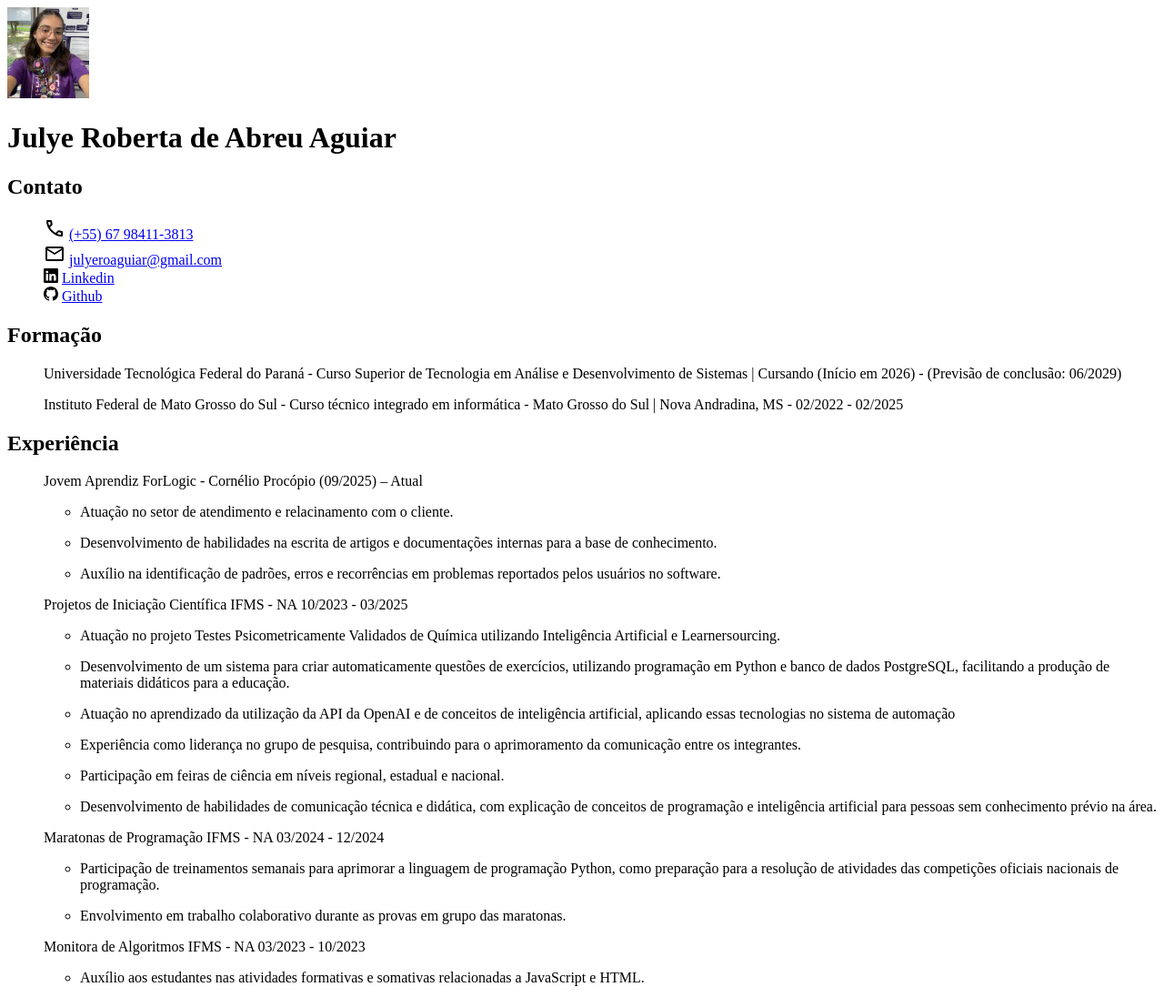
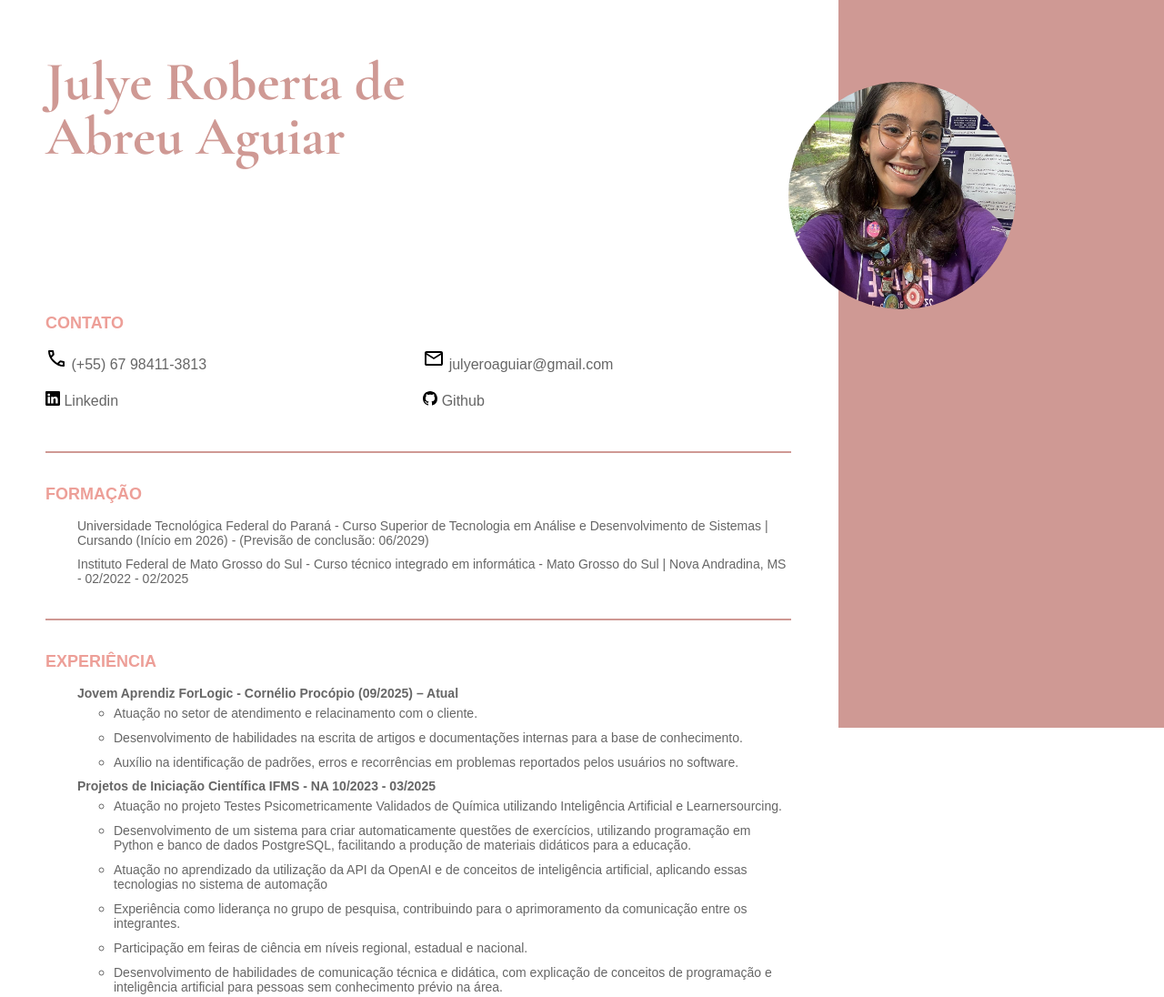
Before and after one commit to JulyeAguiar/curriculoFrontEnd, a plain HTML site: page index.html in a window 1280 px wide. Shown: the top 1096 px of the page at 91% size. Drawn offline with nearby package versions, Linux system fonts and the light colour scheme.

Commit message:
Atualizando o html

```diff
--- a/index.html
+++ b/index.html
@@ -5,12 +5,18 @@
     <meta charset="UTF-8">
     <meta name="viewport" content="width=device-width, initial-scale=1.0">
     <title>Curriculo Julye</title>
+    <link rel="stylesheet" href="style.css" />
+    <link rel="preconnect" href="https://fonts.googleapis.com">
+    <link rel="preconnect" href="https://fonts.gstatic.com" crossorigin>
+    <link
+        href="https://fonts.googleapis.com/css2?family=Cormorant+Garamond:ital,wght@0,300..700;1,300..700&display=swap"
+        rel="stylesheet">
 </head>
 
 <body>
     <div class="header">
         <img src="imagens/WhatsAppImage.jpeg" alt="Foto da Julye" class="foto-perfil" width="90" height="100">
-        <h1>Julye Roberta de Abreu Aguiar</h1>
+        <h1 id="nome">Julye Roberta de Abreu Aguiar </h1>
     </div>
 
 
@@ -37,7 +43,7 @@
 
         <ul style="list-style: none;" class="lista-formacao">
             <li>
-                <p>Universidade Tecnológica Federal do Paraná - Curso Superior de Tecnologia em Análise e
+                <p> Universidade Tecnológica Federal do Paraná - Curso Superior de Tecnologia em Análise e
                     Desenvolvimento de Sistemas | Cursando (Início em 2026) - (Previsão de conclusão: 06/2029)</p>
             </li>
             <li>
```
